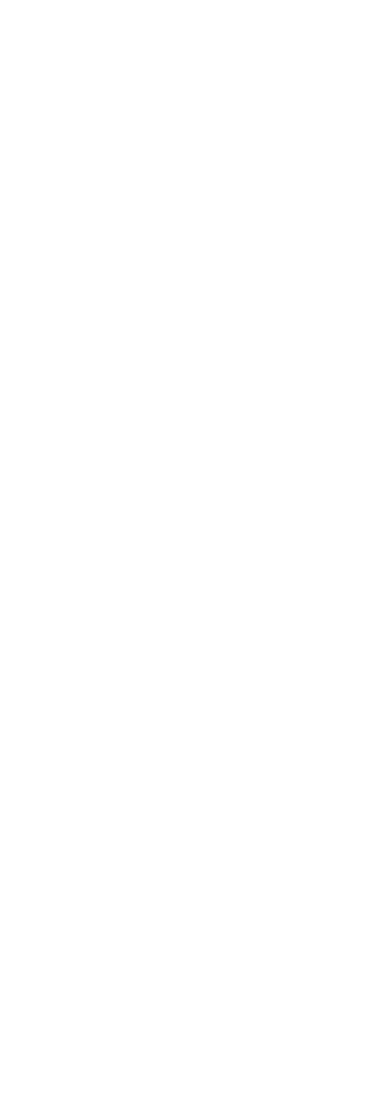
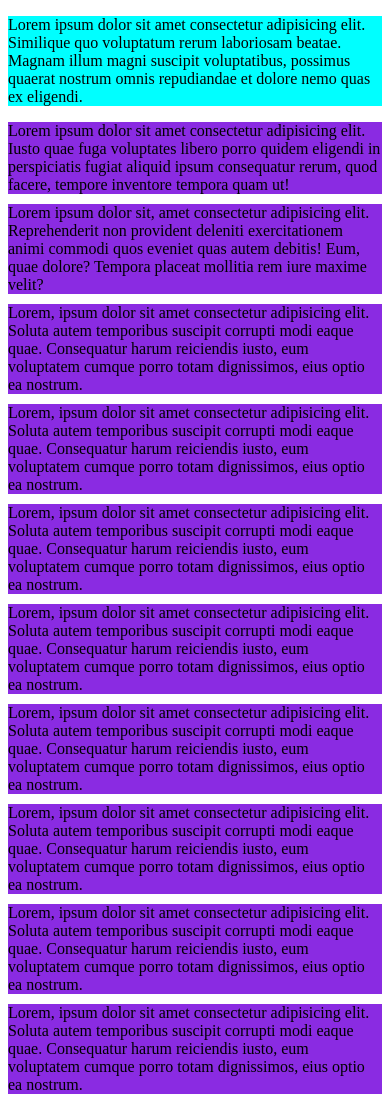
Before and after one commit to chrystalme/tnw-responsive-project, a plain HTML site: page index.html in a window 390 px wide. Shown: the top 1097 px of the page. Before the commit the page ends 844 px from the top, so only its background shows below. Drawn offline with Linux system fonts and the light colour scheme.

Commit message:
Add style elements for Scaffold

```diff
--- a/index.html
+++ b/index.html
@@ -3,18 +3,47 @@
 <head>
     <meta charset="UTF-8">
     <meta name="viewport" content="width=device-width, initial-scale=1.0">
+    <link rel="stylesheet" href="styles/styles.css">
     <title>TNW Homepage Clone</title>
 </head>
 <body>
-    <header>
+    <header class="site__header">
 
     </header>
-    <section>
+    <nav class="site__nav">
+<p>Lorem ipsum dolor sit amet consectetur adipisicing elit. Similique quo voluptatum rerum laboriosam beatae. Magnam illum magni suscipit voluptatibus, possimus quaerat nostrum omnis repudiandae et dolore nemo quas ex eligendi.</p>
+    </nav>
+    <main>
 
-    </section>
-    <aside>
+        <section class="cover">
+            <div class="cover__main">
+                Lorem ipsum dolor sit amet consectetur adipisicing elit. Iusto quae fuga voluptates libero porro quidem eligendi in perspiciatis fugiat aliquid ipsum consequatur rerum, quod facere, tempore inventore tempora quam ut!
+            </div>
+            <div class="cover__side-1">
+                Lorem ipsum dolor sit, amet consectetur adipisicing elit. Reprehenderit non provident deleniti exercitationem animi commodi quos eveniet quas autem debitis! Eum, quae dolore? Tempora placeat mollitia rem iure maxime velit?
+            </div>
+            <div class="cover__side-2">
+                Lorem, ipsum dolor sit amet consectetur adipisicing elit. Soluta autem temporibus suscipit corrupti modi eaque quae. Consequatur harum reiciendis iusto, eum voluptatem cumque porro totam dignissimos, eius optio ea nostrum.
+            </div>
+        </section>
 
-    </aside>
+        <article class="latest__news">
+            <div>Lorem, ipsum dolor sit amet consectetur adipisicing elit. Soluta autem temporibus suscipit corrupti modi eaque quae. Consequatur harum reiciendis iusto, eum voluptatem cumque porro totam dignissimos, eius optio ea nostrum.</div>
+            <div>Lorem, ipsum dolor sit amet consectetur adipisicing elit. Soluta autem temporibus suscipit corrupti modi eaque quae. Consequatur harum reiciendis iusto, eum voluptatem cumque porro totam dignissimos, eius optio ea nostrum.</div>
+            <div>Lorem, ipsum dolor sit amet consectetur adipisicing elit. Soluta autem temporibus suscipit corrupti modi eaque quae. Consequatur harum reiciendis iusto, eum voluptatem cumque porro totam dignissimos, eius optio ea nostrum.</div>
+            <div>Lorem, ipsum dolor sit amet consectetur adipisicing elit. Soluta autem temporibus suscipit corrupti modi eaque quae. Consequatur harum reiciendis iusto, eum voluptatem cumque porro totam dignissimos, eius optio ea nostrum.</div>
+            <div>Lorem, ipsum dolor sit amet consectetur adipisicing elit. Soluta autem temporibus suscipit corrupti modi eaque quae. Consequatur harum reiciendis iusto, eum voluptatem cumque porro totam dignissimos, eius optio ea nostrum.</div>
+            <div>Lorem, ipsum dolor sit amet consectetur adipisicing elit. Soluta autem temporibus suscipit corrupti modi eaque quae. Consequatur harum reiciendis iusto, eum voluptatem cumque porro totam dignissimos, eius optio ea nostrum.</div>
+            <div>Lorem, ipsum dolor sit amet consectetur adipisicing elit. Soluta autem temporibus suscipit corrupti modi eaque quae. Consequatur harum reiciendis iusto, eum voluptatem cumque porro totam dignissimos, eius optio ea nostrum.</div>
+            <div>Lorem, ipsum dolor sit amet consectetur adipisicing elit. Soluta autem temporibus suscipit corrupti modi eaque quae. Consequatur harum reiciendis iusto, eum voluptatem cumque porro totam dignissimos, eius optio ea nostrum.</div>
+        </article>
+        <aside>
+
+        </aside>
+
+    </main>
+
+
     <footer>
 
     </footer>
--- a/styles/styles.css
+++ b/styles/styles.css
@@ -0,0 +1,32 @@
+  @media screen and (max-width:768px) {
+  .site__nav {
+        background-color: aqua;
+        width: 100%;
+  }
+
+  .cover {
+      display: grid;
+      grid-area: auto;
+      grid-column: 1fr;
+      grid-row: 1fr;
+  }
+
+  .cover div {
+      max-width: 100%;
+      background-color: blueviolet;
+      margin: auto 0 10px auto;
+  }
+
+  .latest__news {
+      display: grid;
+      grid-area: auto;
+      grid-column: 1fr;
+      grid-row: 1fr;
+  }
+
+  .latest__news div {
+    max-width: 100%;
+    background-color: blueviolet;
+    margin: auto 0 10px auto;
+}
+  }
```
